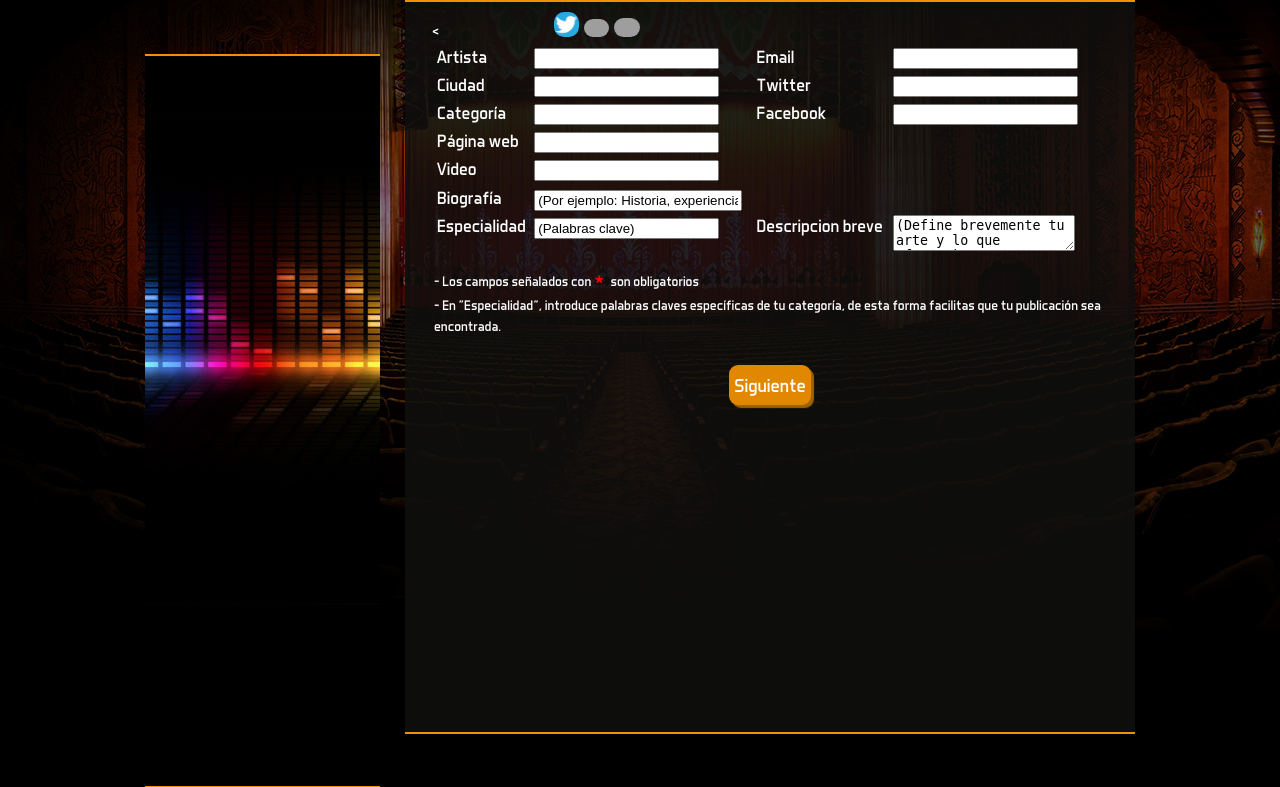
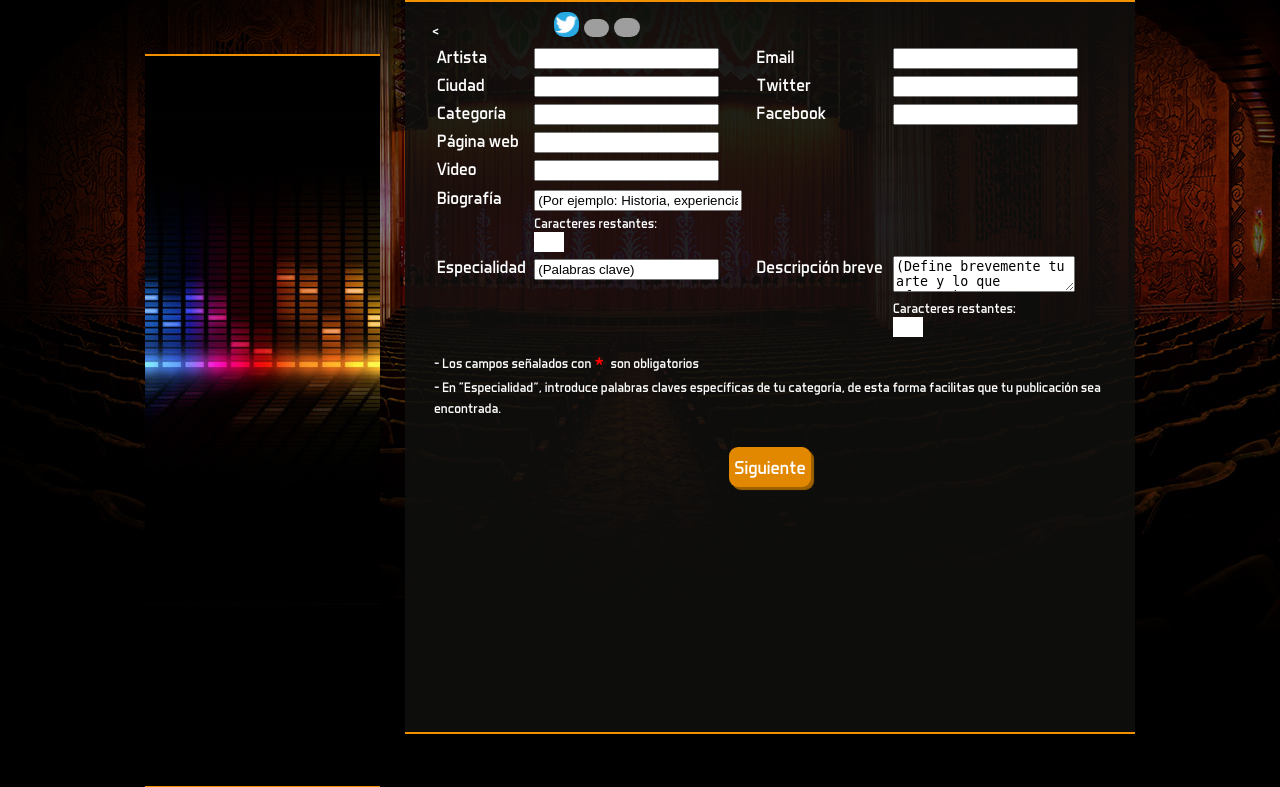
Before and after one commit to loyos/proartista, a CakePHP app: the page made by app/View/Items/editar.ctp in a window 1280 px wide. Shown: the part 96-883 px from the top of the page. Run offline with PHP 8.4 and a stand-in for CakePHP, Linux system fonts and the light colour scheme; the template is opened without the code that fills it, so the values that code supplies are empty; form fields are guessed from the names that the template uses; some libraries are stand-ins or nearby versions; grey boxes are pictures that could not be loaded.

Commit message:
agregadas validaciones, ampliado la bio, la vista en la descripcion del articulo para que quepa la bio, y los contadores de caracteres restantes

```diff
--- a/app/Model/Item.php
+++ b/app/Model/Item.php
@@ -110,7 +110,7 @@ class Item extends AppModel {
 		'biografia' => array(
 			'caracteres_bio' => array(
                 'rule' => array('caracteres_biografia'),
-                'message' => 'Máximo 400 caracteres'
+                'message' => 'Máximo 700 caracteres'
             ),
         ),
         // 'telefono' => array(
@@ -172,7 +172,7 @@ class Item extends AppModel {
 	}
 
 	function caracteres_biografia($value) {
-		if (!empty($value['biografia'])&& strlen($value['biografia']) > 210) {
+		if (!empty($value['biografia'])&& strlen($value['biografia']) > 700) {
 			return false;
 		}
 
--- a/app/View/Items/descripcion.ctp
+++ b/app/View/Items/descripcion.ctp
@@ -34,7 +34,7 @@
 		console.debug(ancho);
 		});
 	</script>
-<div class="index box">
+<div class="index box" style = "height: 750px;">
 <?php echo $this->element('regresar_home'). '<br>'; ?>
 <div class = "marco_slider">
 <div class="container_slider">
--- a/app/View/Items/editar.ctp
+++ b/app/View/Items/editar.ctp
@@ -300,7 +300,7 @@ function direccion(){
 		echo '<tr><td>Artista</td><td>';
 		echo $this->Form->input('alias', array(
 			'label' => false,
-			'value' => '',
+			// 'value' => '',
 			'after' => '*'
 		));
 		echo '</td>';
@@ -402,6 +402,7 @@ function direccion(){
 			'id' =>'bio',
 			'class' => 'textarea'
 		));
+			echo '<span style = "font-size: 14px; ">Caracteres restantes: </span>' . '<div id= "remainbio" class= "contador" >	</div>';
 		echo '</td>';
 		echo '</tr>';
 
@@ -412,13 +413,14 @@ function direccion(){
 			'id' =>'especialidad'
 		));
 		echo '</td>';
-		echo '<td style="vertical-align:top">Descripcion breve</td><td style="vertical-align:top">';
+		echo '<td style="vertical-align:top">Descripción breve</td><td style="vertical-align:top">';
 		echo $this->Form->input('descripcion', array(
 			'label' => false,
 			'id' => 'en_busca',
 			'after' => '*',
 			'cols' => '20',
 		));
+		echo '<span style = "font-size: 14px; ">Caracteres restantes: </span>' . '<div id= "remain" class= "contador" >	</div>';
 		echo '</td>';
 		echo '</tr>';
 
@@ -495,6 +497,41 @@ $(document).ready(function() {
 		}
 	});
 
+	characterLimit = 60;
+
+	 // $('#remain').html(characterLimit);
+
+	 $('#en_busca').bind('keyup', function(){
+        var charactersUsed = $(this).val().length;
+
+        if(charactersUsed > characterLimit){
+            charactersUsed = characterLimit;
+            $(this).val($(this).val().substr(0, characterLimit));
+            $(this).scrollTop($(this)[0].scrollHeight);
+        }
+
+        var charactersRemaining = characterLimit - charactersUsed;
+
+        $('#remain').html(charactersRemaining);
+    });
+
+	characterLimitbio = 700;
+
+	 // $('#remain').html(characterLimit);
+
+	 $('#bio').bind('keyup', function(){
+        var charactersUsed = $(this).val().length;
+
+        if(charactersUsed > characterLimitbio){
+            charactersUsed = characterLimitbio;
+            $(this).val($(this).val().substr(0, characterLimitbio));
+            $(this).scrollTop($(this)[0].scrollHeight);
+        }
+
+        var charactersRemaining = characterLimitbio - charactersUsed;
+
+        $('#remainbio').html(charactersRemaining);
+    });
 
 
 });
@@ -537,4 +574,5 @@ $('#genero3').change(function(){
 });
 
 genero();
+
 </script>
--- a/app/webroot/css/style.css
+++ b/app/webroot/css/style.css
@@ -707,7 +707,15 @@ td.td_img{
 }
 
 .error-message {
-	color:white;
+	color: red;
+}
+
+.contador{
+	color:black;
+	background: white;
+	height: 20px;
+	width: 30px;
+	font-size: 14px;
 }
 
 .title_big{
```
